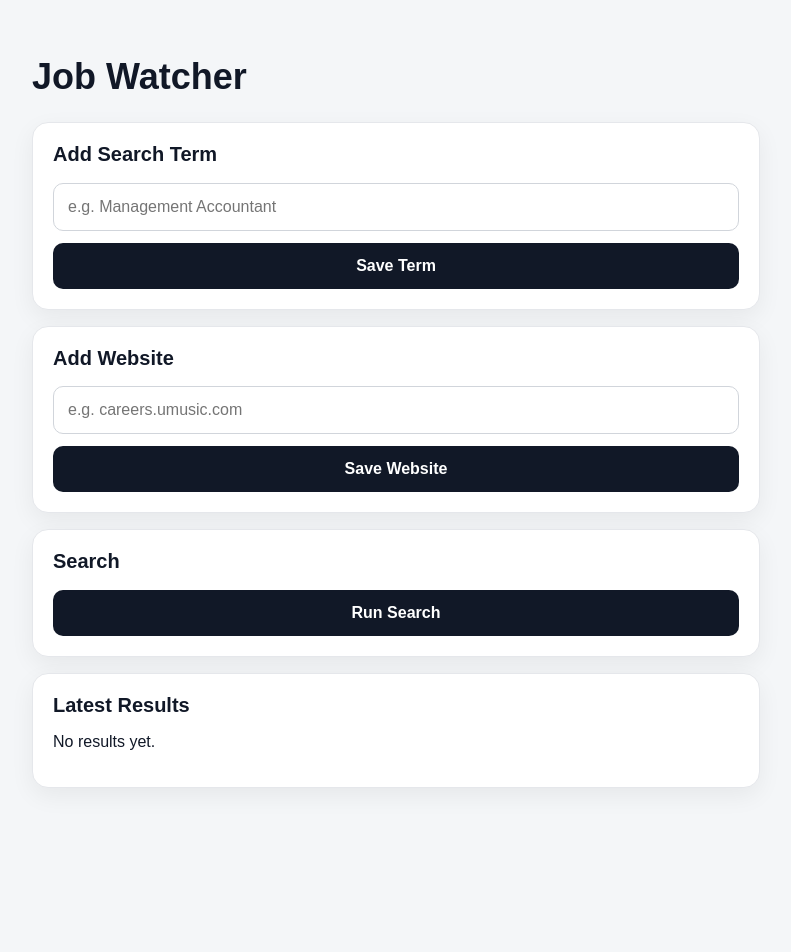
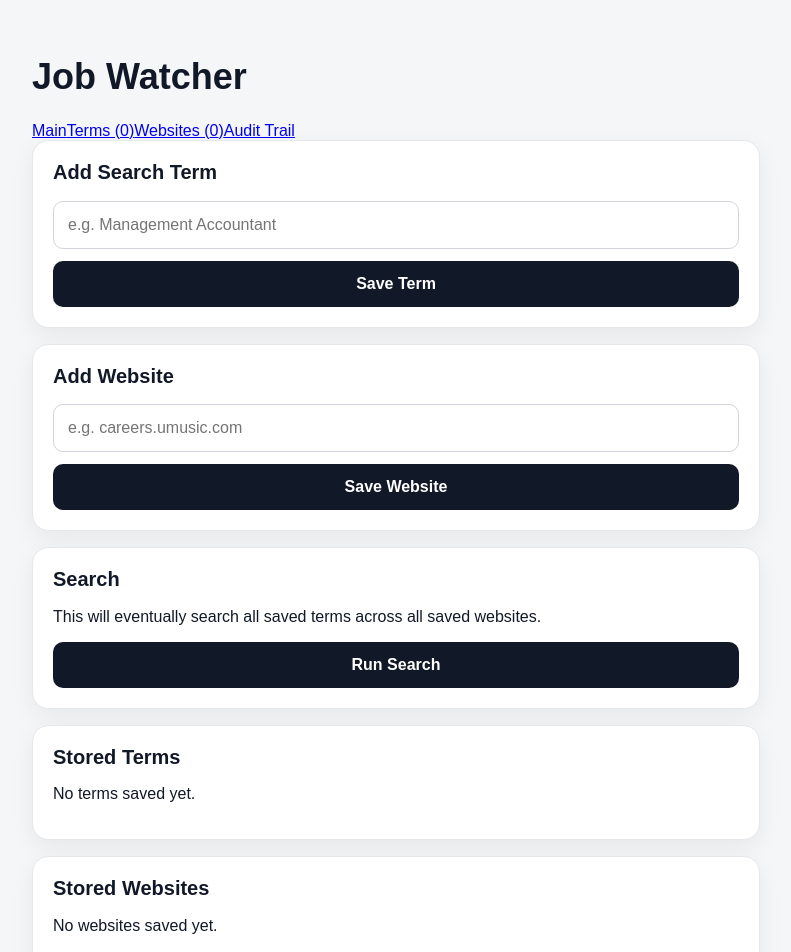
Before and after one commit to dcast-gif/Job-Watcher, a Next.js app: page / in a window 1280 px wide. Shown: the top 952 px of the page, without its empty margins (244-1035 px from the left). Before the commit the page ends 836 px from the top, so only its background shows below. Built offline with nearby package versions, Linux system fonts and the light colour scheme.

Commit message:
Update page.js

```diff
--- a/app/page.js
+++ b/app/page.js
@@ -1,41 +1,150 @@
+"use client";
+
+import { useEffect, useState } from "react";
+
 export default function HomePage() {
+  const [termInput, setTermInput] = useState("");
+  const [websiteInput, setWebsiteInput] = useState("");
+  const [terms, setTerms] = useState([]);
+  const [websites, setWebsites] = useState([]);
+
+  useEffect(() => {
+    setTerms(JSON.parse(localStorage.getItem("jobWatcherTerms") || "[]"));
+    setWebsites(JSON.parse(localStorage.getItem("jobWatcherWebsites") || "[]"));
+  }, []);
+
+  function saveTerm() {
+    const cleanTerm = termInput.trim();
+
+    if (!cleanTerm) return;
+    if (terms.includes(cleanTerm)) return;
+
+    const updatedTerms = [...terms, cleanTerm];
+    setTerms(updatedTerms);
+    localStorage.setItem("jobWatcherTerms", JSON.stringify(updatedTerms));
+    setTermInput("");
+  }
+
+  function saveWebsite() {
+    let cleanWebsite = websiteInput.trim();
+
+    if (!cleanWebsite) return;
+
+    cleanWebsite = cleanWebsite.replace(/^https?:\/\//, "");
+    cleanWebsite = cleanWebsite.replace(/\/$/, "");
+
+    if (websites.includes(cleanWebsite)) return;
+
+    const updatedWebsites = [...websites, cleanWebsite];
+    setWebsites(updatedWebsites);
+    localStorage.setItem("jobWatcherWebsites", JSON.stringify(updatedWebsites));
+    setWebsiteInput("");
+  }
+
+  function deleteTerm(termToDelete) {
+    const updatedTerms = terms.filter((term) => term !== termToDelete);
+    setTerms(updatedTerms);
+    localStorage.setItem("jobWatcherTerms", JSON.stringify(updatedTerms));
+  }
+
+  function deleteWebsite(websiteToDelete) {
+    const updatedWebsites = websites.filter(
+      (website) => website !== websiteToDelete
+    );
+    setWebsites(updatedWebsites);
+    localStorage.setItem("jobWatcherWebsites", JSON.stringify(updatedWebsites));
+  }
+
   return (
     <main className="container">
       <h1>Job Watcher</h1>
 
-      <div className="card">
+      <nav className="nav">
+        <a href="#main">Main</a>
+        <a href="#terms">Terms ({terms.length})</a>
+        <a href="#websites">Websites ({websites.length})</a>
+        <a href="#audit">Audit Trail</a>
+      </nav>
+
+      <section id="main" className="card">
         <h2>Add Search Term</h2>
 
         <input
           type="text"
+          value={termInput}
+          onChange={(event) => setTermInput(event.target.value)}
           placeholder="e.g. Management Accountant"
         />
 
-        <button>Save Term</button>
-      </div>
+        <button onClick={saveTerm}>Save Term</button>
+      </section>
 
-      <div className="card">
+      <section className="card">
         <h2>Add Website</h2>
 
         <input
           type="text"
+          value={websiteInput}
+          onChange={(event) => setWebsiteInput(event.target.value)}
           placeholder="e.g. careers.umusic.com"
         />
 
-        <button>Save Website</button>
-      </div>
+        <button onClick={saveWebsite}>Save Website</button>
+      </section>
 
-      <div className="card">
+      <section className="card">
         <h2>Search</h2>
+        <p>
+          This will eventually search all saved terms across all saved websites.
+        </p>
+        <button>Run Search</button>
+      </section>
 
-        <button>Run Search</button>
-      </div>
+      <section id="terms" className="card">
+        <h2>Stored Terms</h2>
 
-      <div className="card">
-        <h2>Latest Results</h2>
+        {terms.length === 0 ? (
+          <p>No terms saved yet.</p>
+        ) : (
+          <div className="list">
+            {terms.map((term) => (
+              <div className="listItem" key={term}>
+                <span>{term}</span>
+                <button className="smallButton" onClick={() => deleteTerm(term)}>
+                  Delete
+                </button>
+              </div>
+            ))}
+          </div>
+        )}
+      </section>
 
-        <p>No results yet.</p>
-      </div>
+      <section id="websites" className="card">
+        <h2>Stored Websites</h2>
+
+        {websites.length === 0 ? (
+          <p>No websites saved yet.</p>
+        ) : (
+          <div className="list">
+            {websites.map((website) => (
+              <div className="listItem" key={website}>
+                <span>{website}</span>
+                <button
+                  className="smallButton"
+                  onClick={() => deleteWebsite(website)}
+                >
+                  Delete
+                </button>
+              </div>
+            ))}
+          </div>
+        )}
+      </section>
+
+      <section id="audit" className="card">
+        <h2>Audit Trail</h2>
+        <p>No successful matches yet.</p>
+      </section>
     </main>
   );
 }
```
